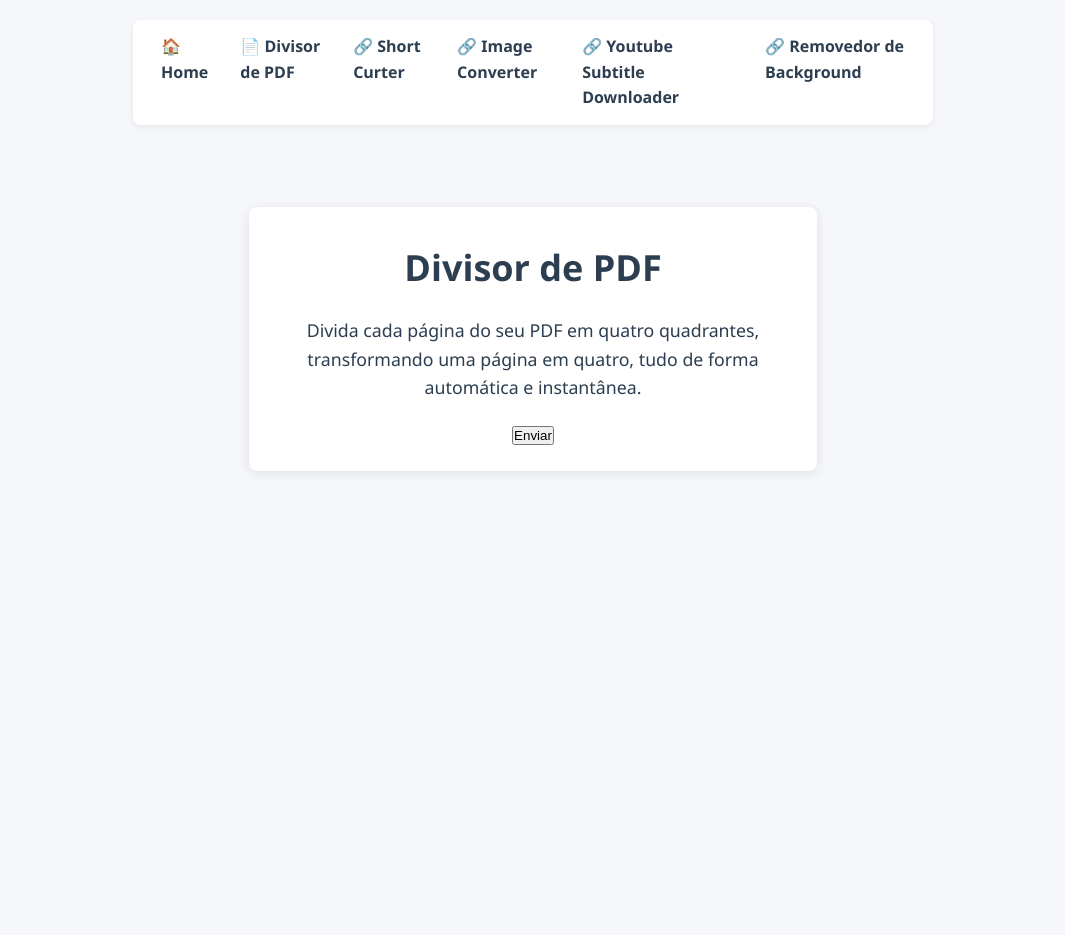
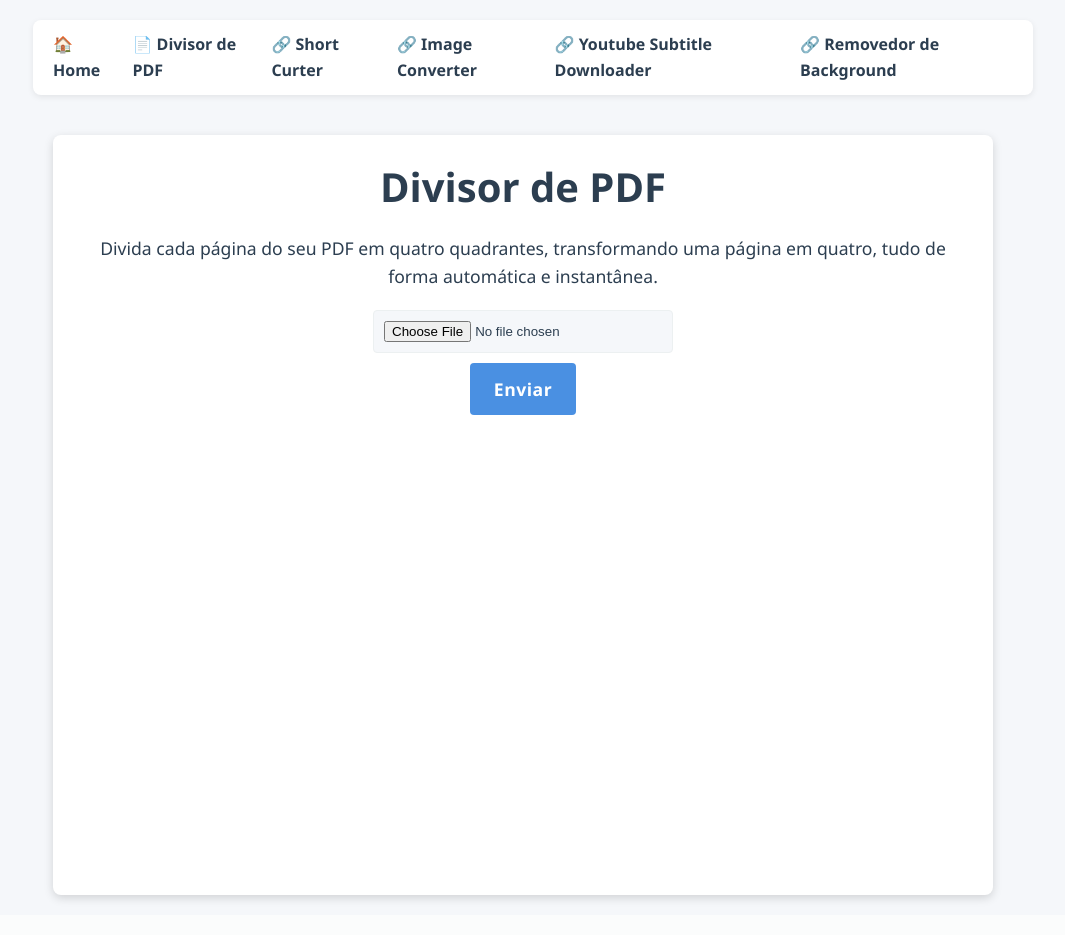
Before and after one commit to xFireHide/converter, a Flask app: page /divisorpdf/ in a window 1280 px wide. Shown: the whole page, without its empty margins (107-1172 px from the left). After the commit the page ends 902 px from the top, so only its background shows below. Run offline with Flask 3, Linux system fonts and the light colour scheme.

Commit message:
Update style.css

```diff
--- a/static/css/style.css
+++ b/static/css/style.css
@@ -14,9 +14,6 @@
   --primary-color: var(--primary-light);
   --secondary-color: var(--secondary-light);
   --card-bg: var(--card-light);
-  --border-radius: 8px;
-  --input-bg: #f5f7fa;
-  --input-border: #d3dbe3;
 }
 
 @media (prefers-color-scheme: dark) {
@@ -26,8 +23,6 @@
     --primary-color: var(--primary-dark);
     --secondary-color: var(--secondary-dark);
     --card-bg: var(--card-dark);
-    --input-bg: #23242a;
-    --input-border: #33363b;
   }
 }
 
@@ -42,175 +37,114 @@ body {
   background-color: var(--bg-color);
   color: var(--text-color);
   line-height: 1.6;
-  transition: background-color 0.3s, color 0.3s;
+  transition: background-color 0.3s ease, color 0.3s ease;
+}
+
+.container {
+  display: grid;
+  grid-template-columns: 1fr auto;
+  gap: 20px;
+  max-width: 1000px;
+  margin: 0 auto;
+  padding: 20px;
   min-height: 100vh;
 }
 
-/* Container centralizado, estilo FreeConvert */
-.container {
-  display: flex;
-  flex-direction: column;
-  align-items: center;
-  justify-content: flex-start;
-  max-width: 600px;
-  margin: 0 auto;
-  padding: 32px 16px;
-  min-height: 100vh;
+.main-content {
+  background-color: var(--card-bg);
+  padding: 20px;
+  border-radius: 8px;
+  box-shadow: 0 3px 10px rgba(0, 0, 0, 0.15);
+  text-align: center;
+  animation: fadeIn 0.6s ease;
 }
 
-/* Card principal da ferramenta */
-.converter-card,
-.main-content {
-  background-color: var(--card-bg);
-  padding: 32px 24px 24px 24px;
-  border-radius: var(--border-radius);
-  box-shadow: 0 2px 12px 0 rgba(32, 32, 32, 0.1);
-  text-align: center;
-  margin: 40px 0;
-  width: 100%;
-  animation: fadeIn 0.7s;
+.sidebar {
+  position: sticky;
+  top: 20px;
+  background: transparent;
+  padding: 0;
+  margin: 0;
 }
 
-/* Área de drag-and-drop igual FreeConvert */
-.drop-area {
-  border: 2px dashed var(--secondary-color);
-  padding: 40px 24px;
-  border-radius: var(--border-radius);
-  background: var(--input-bg);
-  margin-bottom: 16px;
-  position: relative;
-  transition: border-color 0.2s;
-}
-.drop-area:hover,
-.drop-area.dragover {
-  border-color: var(--primary-color);
-}
-
-/* Esconde input file */
-input[type="file"] {
+.sidebar:empty {
   display: none;
 }
 
-/* Botão grande igual FreeConvert */
-.btn,
-.btn.large {
-  display: inline-block;
-  background-color: var(--primary-color);
-  color: #fff;
-  border: none;
-  border-radius: var(--border-radius);
-  font-size: 1.17rem;
-  font-weight: 700;
-  letter-spacing: 0.3px;
-  padding: 18px 40px;
-  margin: 0 0 8px 0;
-  cursor: pointer;
-  box-shadow: 0 2px 8px 0 rgba(32, 32, 32, 0.08);
-  transition: background 0.18s, box-shadow 0.18s;
-}
-.btn:hover,
-.btn.large:hover {
-  background-color: #357ab8;
-  box-shadow: 0 4px 16px 0 rgba(32, 32, 32, 0.14);
+h1 {
+  font-size: 2.5rem;
+  margin-bottom: 15px;
 }
 
-/* Dica embaixo do botão */
-.hint {
-  margin-top: 6px;
-  color: var(--secondary-color);
-  font-size: 0.98rem;
-}
-
-/* Botão link "advanced settings" */
-.link {
-  background: none;
-  border: none;
-  color: var(--primary-color);
-  font-weight: 600;
-  font-size: 1.04rem;
-  cursor: pointer;
-  margin: 14px 0 8px 0;
-  text-decoration: underline;
-  transition: color 0.18s;
-}
-.link:hover {
-  color: #357ab8;
-}
-
-/* Card para settings avançadas */
-.card {
-  background: var(--secondary-color);
-  border-radius: var(--border-radius);
-  padding: 22px 20px;
-  text-align: left;
-  margin-bottom: 18px;
-  margin-top: 8px;
-  box-shadow: 0 1px 4px 0 rgba(32, 32, 32, 0.07);
-}
-
-/* Esconder card */
-.hidden {
-  display: none !important;
-}
-
-/* Agrupamento de opções */
-.setting-group {
-  margin-bottom: 14px;
-}
-.setting-group label {
-  font-weight: 500;
-  margin-bottom: 4px;
-  display: block;
-}
-.setting-group select,
-.setting-group input {
-  width: 100%;
-  padding: 10px 8px;
-  background: var(--input-bg);
-  border: 1.5px solid var(--input-border);
-  border-radius: 4px;
-  color: var(--text-color);
-  margin-top: 2px;
-}
-
-/* TITULOS e descrições */
-h1 {
-  font-size: 2.25rem;
-  margin-bottom: 20px;
-  font-weight: 700;
-}
 .description,
 p {
-  margin: 10px 0 20px 0;
-  font-size: 1.11rem;
+  margin: 10px 0;
+  font-size: 1.1rem;
   text-align: center;
 }
 
-/* NAVBAR - minimalista igual FreeConvert */
-.navbar {
+form {
   display: flex;
-  gap: 16px;
-  background-color: var(--card-bg);
-  padding: 12px 20px;
-  border-radius: 8px;
-  box-shadow: 0 2px 6px rgba(0, 0, 0, 0.07);
-  margin: 20px auto 10px auto;
-  max-width: 800px;
-}
-.navbar a {
-  color: var(--text-color);
-  text-decoration: none;
-  font-weight: 600;
-  transition: color 0.16s;
-  padding: 2px 8px;
-  border-radius: 4px;
-}
-.navbar a:hover {
-  color: var(--primary-color);
-  background: rgba(74, 144, 226, 0.08);
+  flex-direction: column;
+  gap: 10px;
+  align-items: center;
+  margin-top: 20px;
 }
 
-/* Progresso, botões extras, etc (mantive seu estilo) */
+input[type="file"] {
+  padding: 10px;
+  border: 1px solid var(--secondary-color);
+  border-radius: 4px;
+  width: 100%;
+  max-width: 300px;
+  background-color: var(--bg-color);
+  color: var(--text-color);
+}
+
+input[type="url"] {
+  padding: 10px;
+  border: 1px solid var(--secondary-color);
+  border-radius: 4px;
+  width: 100%;
+  max-width: 300px;
+  background-color: var(--bg-color);
+  color: var(--text-color);
+}
+
+button,
+.btn,
+.button-group a,
+.button-group button {
+  display: inline-block;
+  padding: 14px 24px;
+  background-color: var(--primary-color);
+  color: #fff;
+  text-decoration: none;
+  border: none;
+  border-radius: 4px;
+  font-family: inherit;
+  font-size: 1.1rem;
+  font-weight: 700;
+  letter-spacing: 0.5px;
+  cursor: pointer;
+  transition: background 0.3s ease;
+}
+
+button:hover,
+.btn:hover,
+.button-group a:hover,
+.button-group button:hover {
+  background-color: #357ab8;
+}
+
+.button-group {
+  display: flex;
+  justify-content: center;
+  flex-wrap: wrap;
+  gap: 16px;
+  margin: 25px 0;
+}
+
 #progress-container {
   width: 100%;
   margin: 20px 0;
@@ -223,11 +157,12 @@ p {
   position: relative;
   box-shadow: 0 1px 5px #0001;
 }
+
 #progress-bar {
   height: 100%;
   width: 0%;
   background: linear-gradient(90deg, #4a90e2 70%, #6bcdf6 100%);
-  transition: width 0.3s;
+  transition: width 0.3s ease;
   display: flex;
   align-items: center;
   justify-content: flex-end;
@@ -236,6 +171,7 @@ p {
   font-weight: bold;
   font-size: 1.2em;
 }
+
 #progress-text {
   position: absolute;
   left: 50%;
@@ -245,32 +181,39 @@ p {
   z-index: 2;
 }
 
-/* Responsivo igual FreeConvert */
-@media (max-width: 768px) {
-  .container {
-    padding: 14px 4px;
-    min-width: 0;
-    width: 100%;
-  }
-  .converter-card,
-  .main-content {
-    padding: 16px 6px 14px 6px;
-    margin: 24px 0 14px 0;
-    min-width: 0;
-    width: 100%;
-  }
-  .navbar {
-    padding: 10px 8px;
-    margin: 14px 0 4px 0;
-    max-width: 99vw;
-    font-size: 0.99rem;
-  }
-  .drop-area {
-    padding: 22px 4px;
-  }
+.navbar {
+  display: flex;
+  gap: 16px;
+  background-color: var(--card-bg);
+  padding: 12px 20px;
+  border-radius: 8px;
+  box-shadow: 0 2px 6px rgba(0, 0, 0, 0.08);
+  margin: 20px auto;
+  max-width: 1000px;
 }
 
-/* Fade in card */
+.navbar a {
+  color: var(--text-color);
+  text-decoration: none;
+  font-weight: 600;
+  transition: color 0.2s ease;
+}
+
+.navbar a:hover {
+  color: var(--primary-color);
+}
+
+.hidden {
+  display: none !important;
+}
+
+.skeleton {
+  background: linear-gradient(90deg, #ddd 25%, #eee 50%, #ddd 75%);
+  background-size: 200% 100%;
+  animation: skeleton-loading 1.2s ease-in-out infinite;
+  border-radius: 4px;
+}
+
 @keyframes fadeIn {
   from {
     opacity: 0;
@@ -281,3 +224,21 @@ p {
     transform: translateY(0);
   }
 }
+
+@keyframes skeleton-loading {
+  0% {
+    background-position: 200% 0;
+  }
+  100% {
+    background-position: -200% 0;
+  }
+}
+
+@media (max-width: 768px) {
+  .container {
+    grid-template-columns: 1fr;
+  }
+  .sidebar {
+    display: none;
+  }
+}
```
